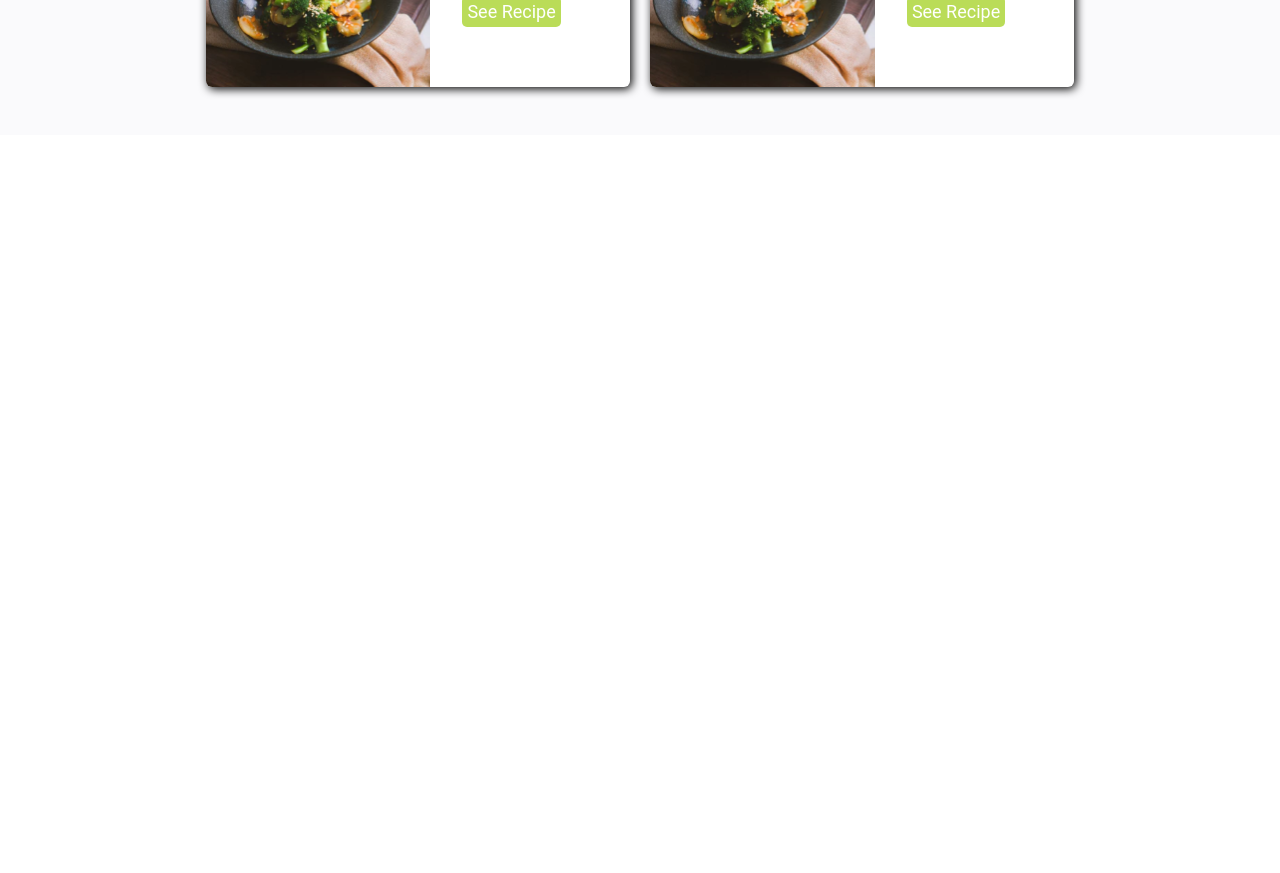
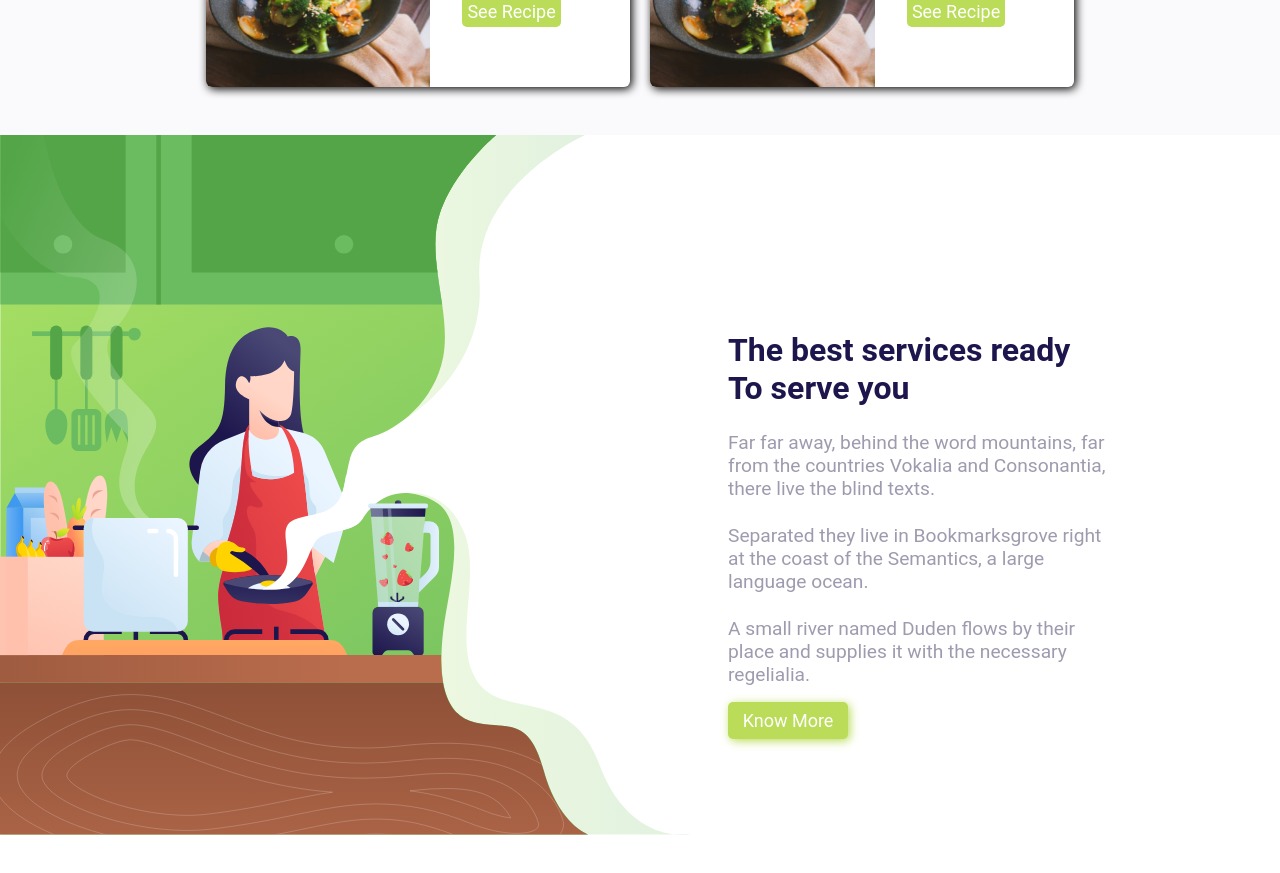
Before and after one commit to gustavolopesv3/GCB-Frontend, a React (Create React App) app: page / in a window 1280 px wide. Shown: the part 1320-2193 px from the top of the page. Before the commit the page ends 1455 px from the top, so only its background shows below. Built offline with nearby package versions, Linux system fonts and the light colour scheme.

Commit message:
best services section

```diff
--- a/src/pages/Home/index.tsx
+++ b/src/pages/Home/index.tsx
@@ -1,5 +1,5 @@
 import { Header } from "../../components/Header"
-import {BestRecipes, SectionBanner} from './styles'
+import {BestRecipes, BestSevices, SectionBanner} from './styles'
 import {FiSearch} from 'react-icons/fi'
 import { CardRecipe } from "../../components/CardRecipe"
 
@@ -33,6 +33,22 @@ export const Home = ()=>{
         <CardRecipe/>
         </div>
     </BestRecipes>
+    <BestSevices>
+      <div className='blogContent'>
+        <h1>The best services ready <br />
+          To serve you</h1>
+
+        <p>Far far away, behind the word mountains, far from
+        the countries Vokalia and Consonantia, there live the
+        blind texts. </p>
+        <p>Separated they live in Bookmarksgrove right at the
+        coast of the Semantics, a large language ocean. </p>
+
+        <p>A small river named Duden flows by their place and
+        supplies it with the necessary regelialia.</p>
+      <button>Know More</button>
+      </div>
+    </BestSevices>
     </>
   )
 }
--- a/src/pages/Home/styles.ts
+++ b/src/pages/Home/styles.ts
@@ -1,5 +1,6 @@
 import styled from 'styled-components';
 import illustration from '../../assets/Illustration.svg';
+import sevicesIlustation from '../../assets/bloco_services.svg'
 
 
 export const SectionBanner = styled.section`
@@ -70,3 +71,44 @@ span{
 
 
 `
+
+
+export const BestSevices = styled.section`
+height: 100vh;
+background-image: url(${sevicesIlustation});
+
+background-size: 54%;
+
+background-repeat: no-repeat;
+
+display: flex;
+flex-direction: row-reverse;
+padding-right: 10rem ;
+
+.blogContent{
+  width: 35%;
+  display: flex;
+  flex-direction: column;
+  justify-content: center;
+
+h1{
+  color: #1D164D;
+  font-size: 2rem;
+}
+p{
+  margin-top: 1.5rem;
+  color: #9E9BAF;
+  font-size: 1.2rem;
+}
+button{
+    background-color: #badc58;
+    border: none;
+    padding: 0.5rem;
+    margin-top: 1rem;
+    border-radius: 5px;
+    color: #ffffff;
+    width: 120px;
+    box-shadow: 2px 2px 10px #badc58;
+  }
+}
+`
```
